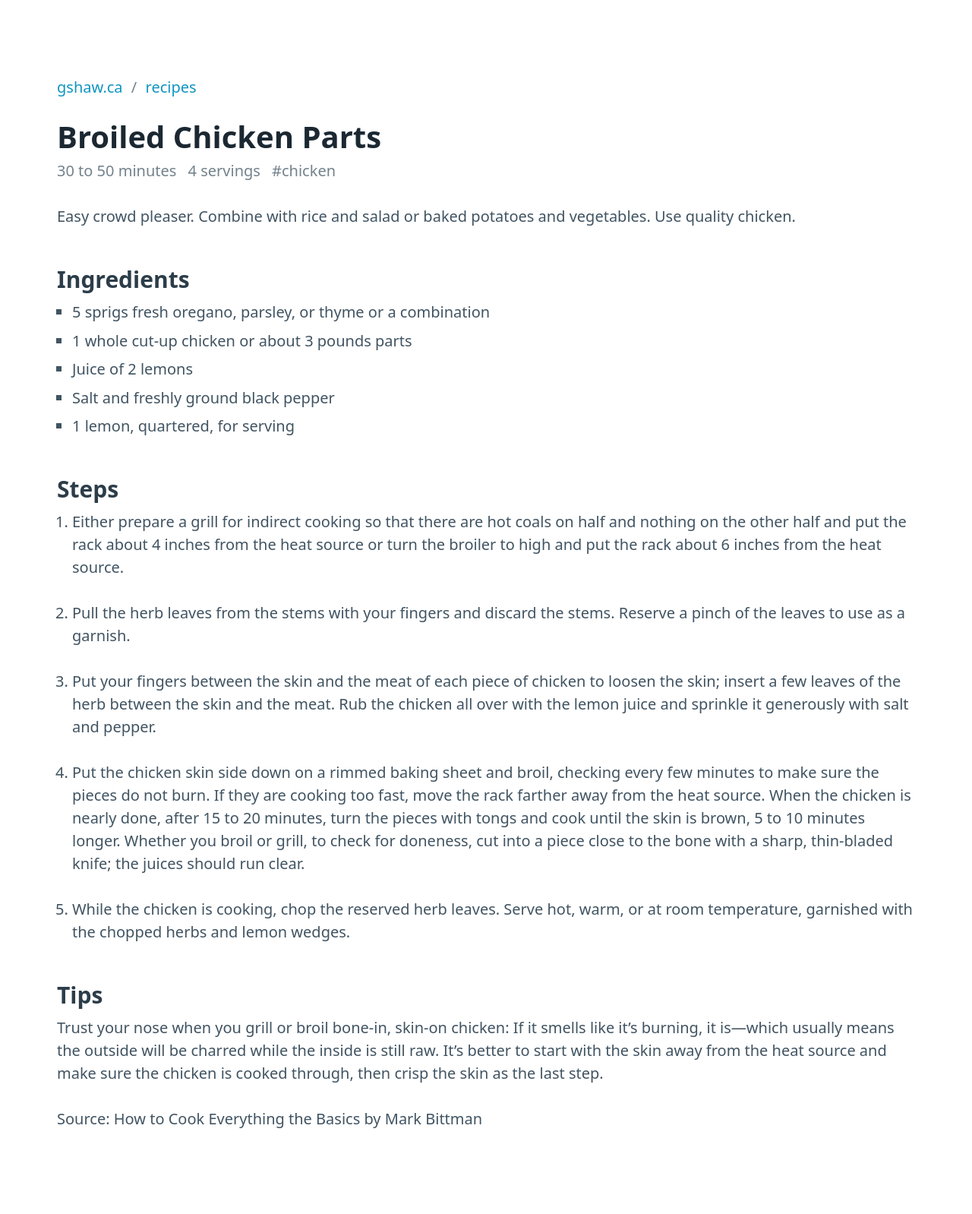
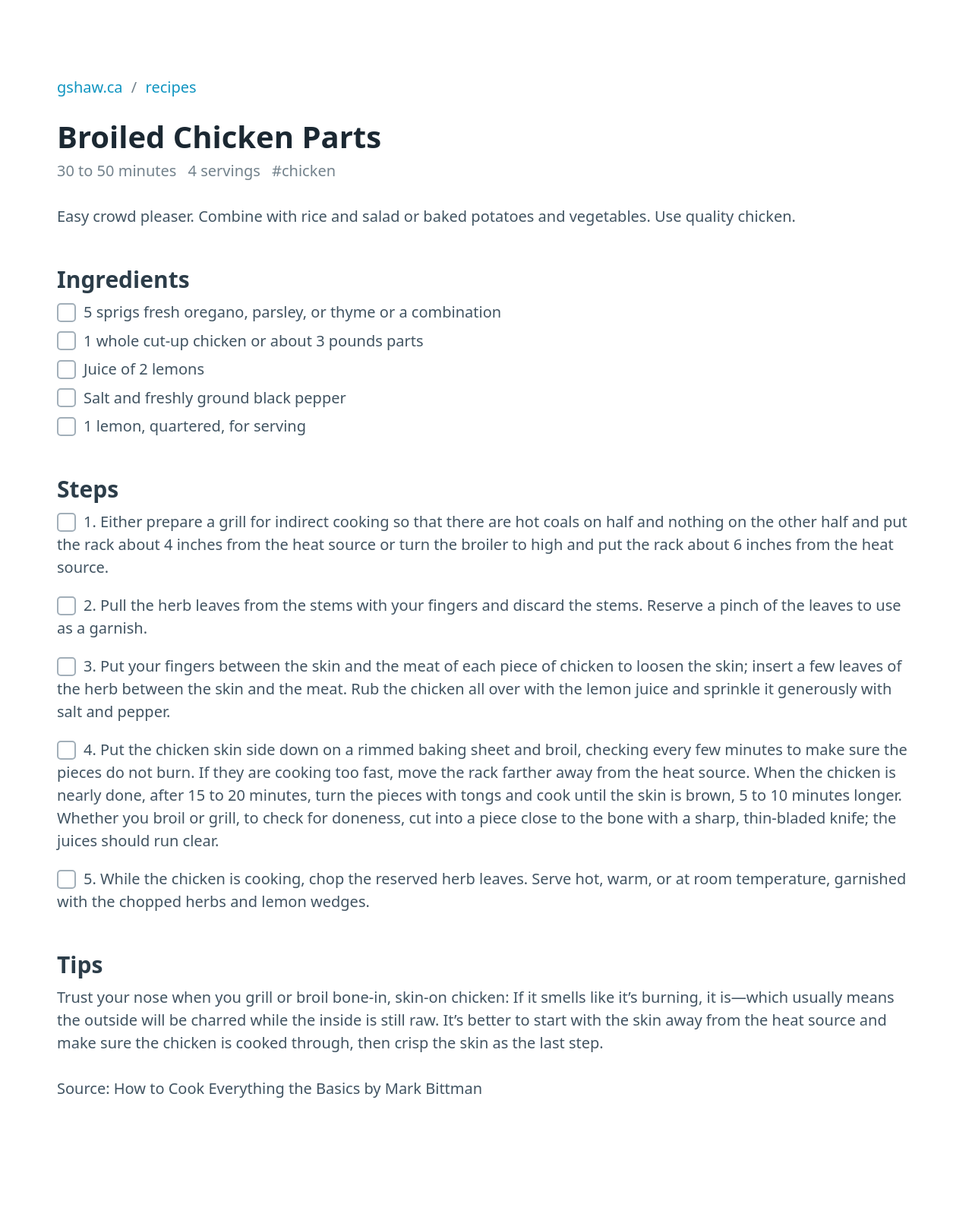
Before and after one commit to gshaw/gshaw.github.io, a Jekyll site: the page built from recipes/broiled-chicken-parts.md, in a window 1280 px wide. Shown: the whole page at 76% size. Built offline with Jekyll 4.4.1, drawn with Linux system fonts in a browser that asks for light colours; after the commit the page ends 1558 px from its top, so only the background shows below that.

Commit message:
Add checklists to recipes

```diff
--- a/_layouts/recipe.html
+++ b/_layouts/recipe.html
@@ -3,6 +3,42 @@
 
 <head>
   {% include head.html %}
+  <style>
+    main figure img {
+      max-width: 33%;
+    }
+
+    li > input[type="checkbox"] {
+      margin-right: 0.5em;
+      cursor: pointer;
+    }
+
+    li.checked {
+      opacity: 0.5;
+    }
+
+    main ol li.checked {
+      text-decoration: line-through;
+    }
+
+    main .checklist {
+      list-style: none;
+      padding-left: 0;
+    }
+
+    main .checklist li {
+      list-style: none;
+      cursor: pointer;
+    }
+
+    main ol.checklist li + li {
+      margin-top: 1em;
+    }
+
+    main ol.checklist li + li {
+      margin-top: 1em;
+    }
+  </style>
 </head>
 
 <body>
@@ -29,13 +65,40 @@
     {% unless page.picture.placeholder %}
     <figure>
       <img alt="{{page.picture.title}}" src="/recipes/{{page.picture.filename}}" />
-      <figcaption>{{page.picture.title}}</figcaption>
     </figure>
     {% endunless %}
 
     {{content}}
   </main>
   {% include analytics.html %}
+  <script>
+    document.querySelectorAll("main h3").forEach(function (h3) {
+      var text = h3.textContent.trim().toLowerCase();
+      if (text !== "ingredients" && text !== "steps") return;
+      var list = h3.nextElementSibling;
+      if (!list) return;
+      var isSteps = text === "steps";
+      list.classList.add("checklist");
+      list.querySelectorAll(":scope > li").forEach(function (li, index) {
+        var checkbox = document.createElement("input");
+        checkbox.type = "checkbox";
+        checkbox.addEventListener("change", function () {
+          li.classList.toggle("checked", checkbox.checked);
+        });
+        li.addEventListener("click", function (e) {
+          if (e.target === checkbox) return;
+          checkbox.checked = !checkbox.checked;
+          li.classList.toggle("checked", checkbox.checked);
+        });
+        var target = li.querySelector(":scope > p") || li;
+        target.insertBefore(checkbox, target.firstChild);
+        if (isSteps) {
+          var label = document.createTextNode((index + 1) + ". ");
+          target.insertBefore(label, checkbox.nextSibling);
+        }
+      });
+    });
+  </script>
 </body>
 
 </html>
--- a/recipes/broiled-chicken-parts.md
+++ b/recipes/broiled-chicken-parts.md
@@ -23,13 +23,9 @@ picture:
 ### Steps
 
 1. Either prepare a grill for indirect cooking so that there are hot coals on half and nothing on the other half and put the rack about 4 inches from the heat source or turn the broiler to high and put the rack about 6 inches from the heat source.
-
 2. Pull the herb leaves from the stems with your fingers and discard the stems. Reserve a pinch of the leaves to use as a garnish.
-
 3. Put your fingers between the skin and the meat of each piece of chicken to loosen the skin; insert a few leaves of the herb between the skin and the meat. Rub the chicken all over with the lemon juice and sprinkle it generously with salt and pepper.
-
 4. Put the chicken skin side down on a rimmed baking sheet and broil, checking every few minutes to make sure the pieces do not burn. If they are cooking too fast, move the rack farther away from the heat source. When the chicken is nearly done, after 15 to 20 minutes, turn the pieces with tongs and cook until the skin is brown, 5 to 10 minutes longer. Whether you broil or grill, to check for doneness, cut into a piece close to the bone with a sharp, thin-bladed knife; the juices should run clear.
-
 5. While the chicken is cooking, chop the reserved herb leaves. Serve hot, warm, or at room temperature, garnished with the chopped herbs and lemon wedges.
 
 ### Tips
```
